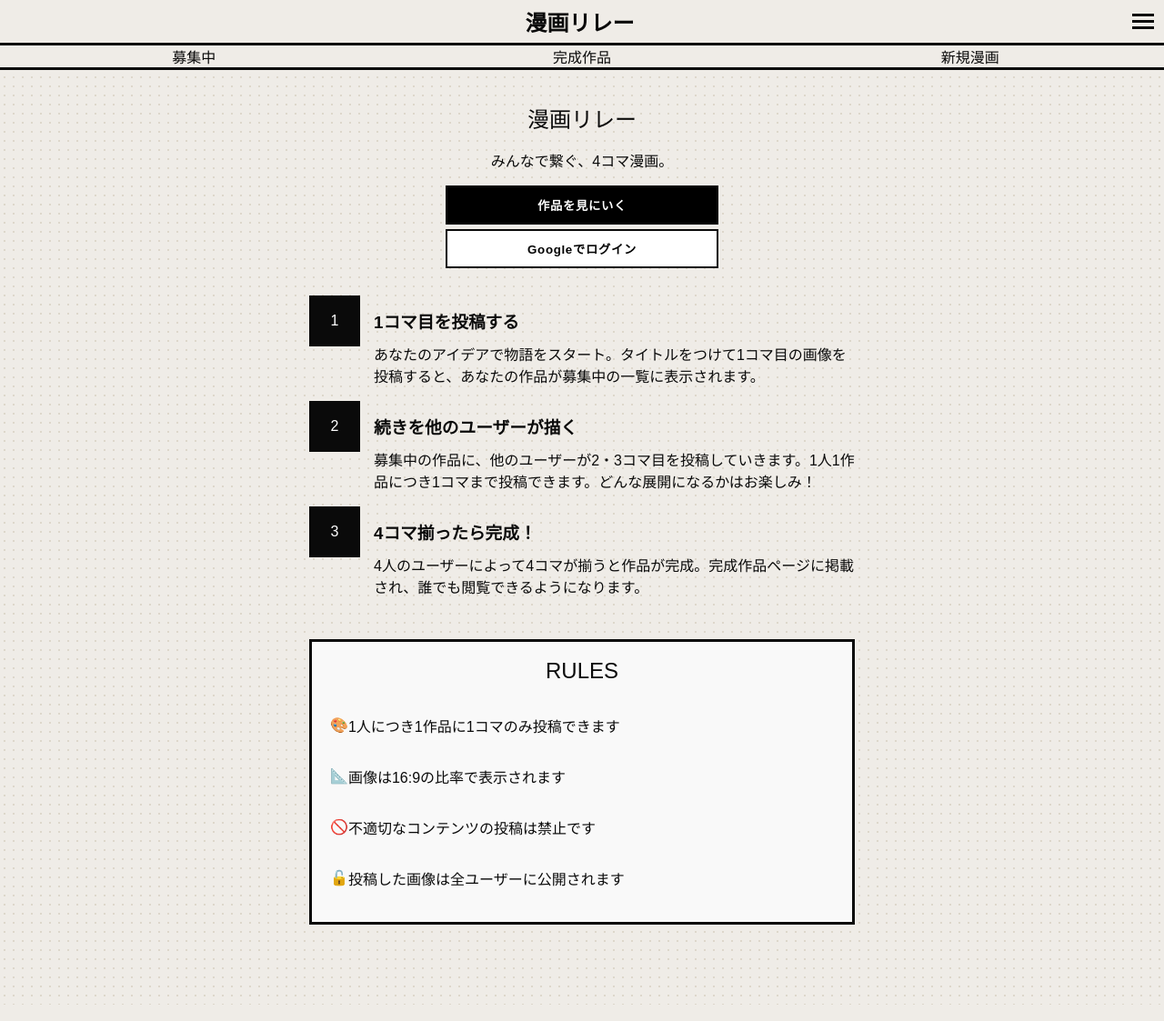
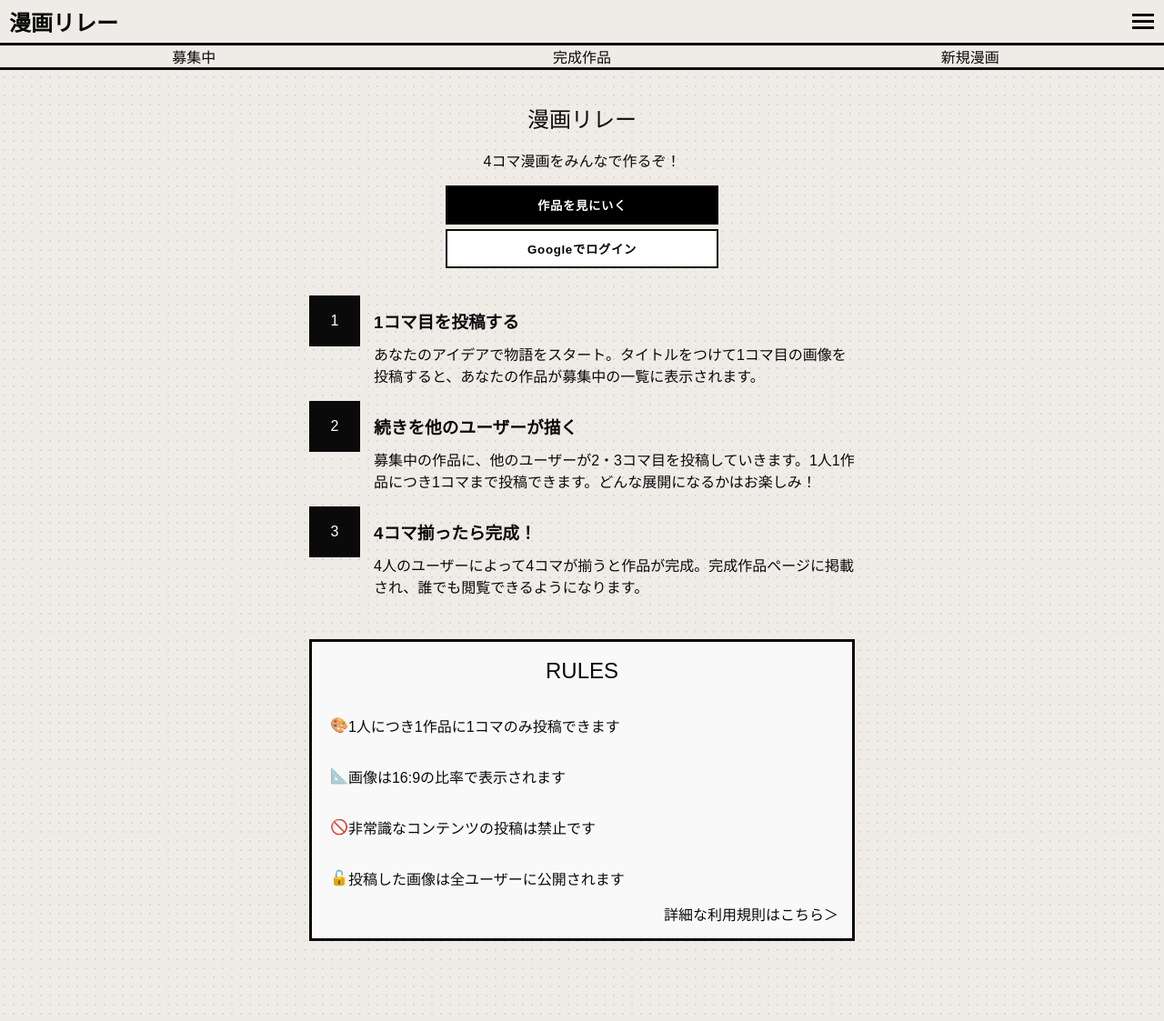
Before and after one commit to tororo-kombu/manga-relay, a Next.js app: page / in a window 1280 px wide. Shown: the whole page at 91% size. Built offline with nearby package versions, Linux system fonts and the light colour scheme; no server answers; a web font is replaced by a local one.

Commit message:
update root page

```diff
--- a/app/page.tsx
+++ b/app/page.tsx
@@ -1,4 +1,5 @@
 import Link from 'next/link'
+import { endianness } from 'os'
 
 export default function Home() {
   return (
@@ -10,7 +11,7 @@ export default function Home() {
           漫画リレー
         </h1>
         <p className="text-white font-black text-lg md:text-2xl tracking-widest mb-8">
-          みんなで繋ぐ、4コマ漫画。
+          4コマ漫画をみんなで作るぞ！
         </p>
         <div className="flex flex-col sm:flex-row gap-4 justify-center">
           <Link href="/recruiting">
@@ -78,7 +79,7 @@ export default function Home() {
       </section>
 
       {/* ルール */}
-      <section style={{ border: '3px solid #0a0a0a', background: '#f9f9f9', padding: '0 20px 20px 20px', marginTop:'30px' }}
+      <section style={{ border: '3px solid #0a0a0a', background: '#f9f9f9', padding: '0 20px 20px 20px', marginTop:'30px', position: 'relative' }}
         className="px-6 py-16">
         <div className="max-w-3xl mx-auto">
           <h2 className="title-manga text-4xl text-center mb-8">RULES</h2>
@@ -86,7 +87,7 @@ export default function Home() {
             {[
               { icon: '🎨', text: '1人につき1作品に1コマのみ投稿できます' },
               { icon: '📐', text: '画像は16:9の比率で表示されます' },
-              { icon: '🚫', text: '不適切なコンテンツの投稿は禁止です' },
+              { icon: '🚫', text: '非常識なコンテンツの投稿は禁止です' },
               { icon: '🔓', text: '投稿した画像は全ユーザーに公開されます' },
             ].map((rule, i) => (
               <div key={i} className="card-manga p-4 flex gap-3 items-center">
@@ -95,6 +96,10 @@ export default function Home() {
               </div>
             ))}
           </div>
+          <br />
+          <a href="https://github.com/tororo-kombu/manga-relay/blob/main/README.md#%EF%B8%8F%E5%88%A9%E7%94%A8%E4%B8%8A%E3%81%AE%E3%83%AB%E3%83%BC%E3%83%AB" style={{position:'absolute',right:'15px',bottom:'15px'}} target="_blank" rel="noopener noreferrer" className="text-blue-500 hover:underline">
+            詳細な利用規則はこちら＞
+          </a>
         </div>
       </section>
 
--- a/components/NavBar.tsx
+++ b/components/NavBar.tsx
@@ -37,9 +37,11 @@ export default function NavBar() {
         {/* ヘッダー */}
         <header style={{ borderBottom: '3px solid #0a0a0a', background: '#efece7', height: '50px'}}
           className="px-4 py-3 flex items-center justify-between">
-          <h2 style={{margin: 'auto', position: 'relative', left: '18px' }}>
-            漫画リレー
-          </h2>
+          <a href="../../../">
+            <h2 style={{margin: '0 0 0 10px'}}>
+              漫画リレー
+            </h2>
+          </a>
           <button
             onClick={() => setMenuOpen(!menuOpen)}
             className="flex flex-col justify-center items-center gap-1.5 w-10 h-10"
```
